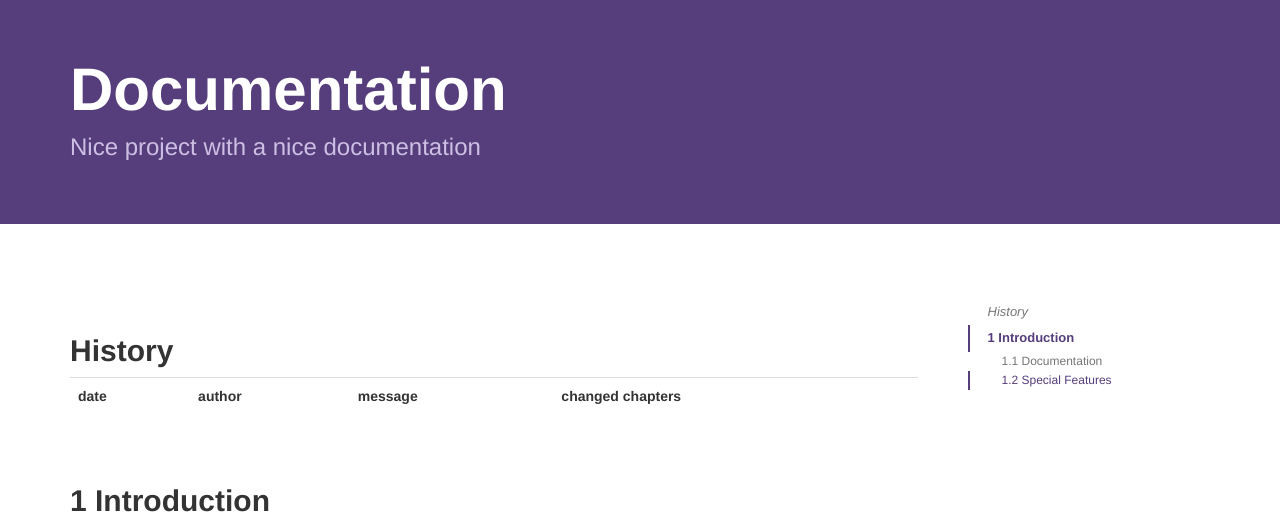
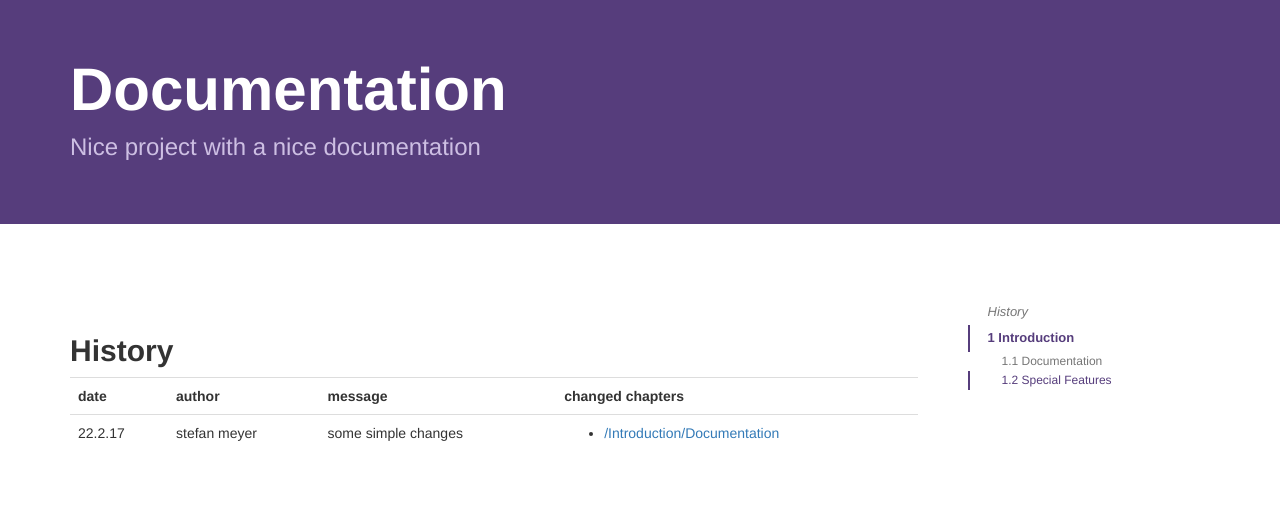
Before and after one commit to timbru31/count-docu, a plain HTML site: page index.html in a window 1280 px wide. Shown: the top 524 px of the page. Drawn offline with Linux system fonts and the light colour scheme.

Commit message:
Deploy to GitHub Pages: 1d545131875b2b9b3ea2a11ebda9665a749f4d97

```diff
--- a/index.html
+++ b/index.html
@@ -38,6 +38,16 @@
                             <th>message</th>
                             <th>changed chapters</th>
                         </tr>
+                            <tr>
+                                <td>22.2.17</td>
+                                <td>stefan meyer </td>
+                                <td>    some simple changes<BR><BR></td>
+                                <td>
+                                    <ul>
+                                        <li><a href="#_introduction_documentation">/Introduction/Documentation</a></li>
+                                    </ul>
+                                </td>
+                            </tr>
                     </table>
                 </div>
 
```
